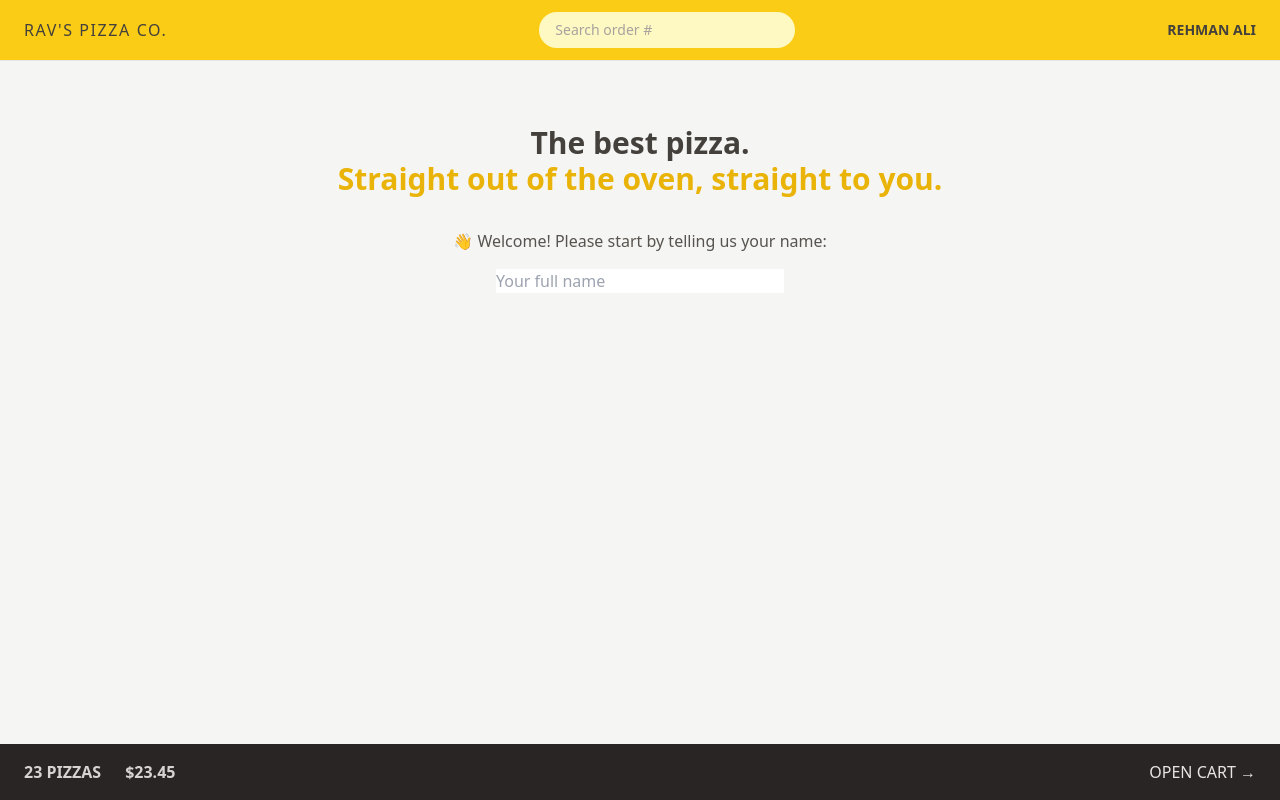
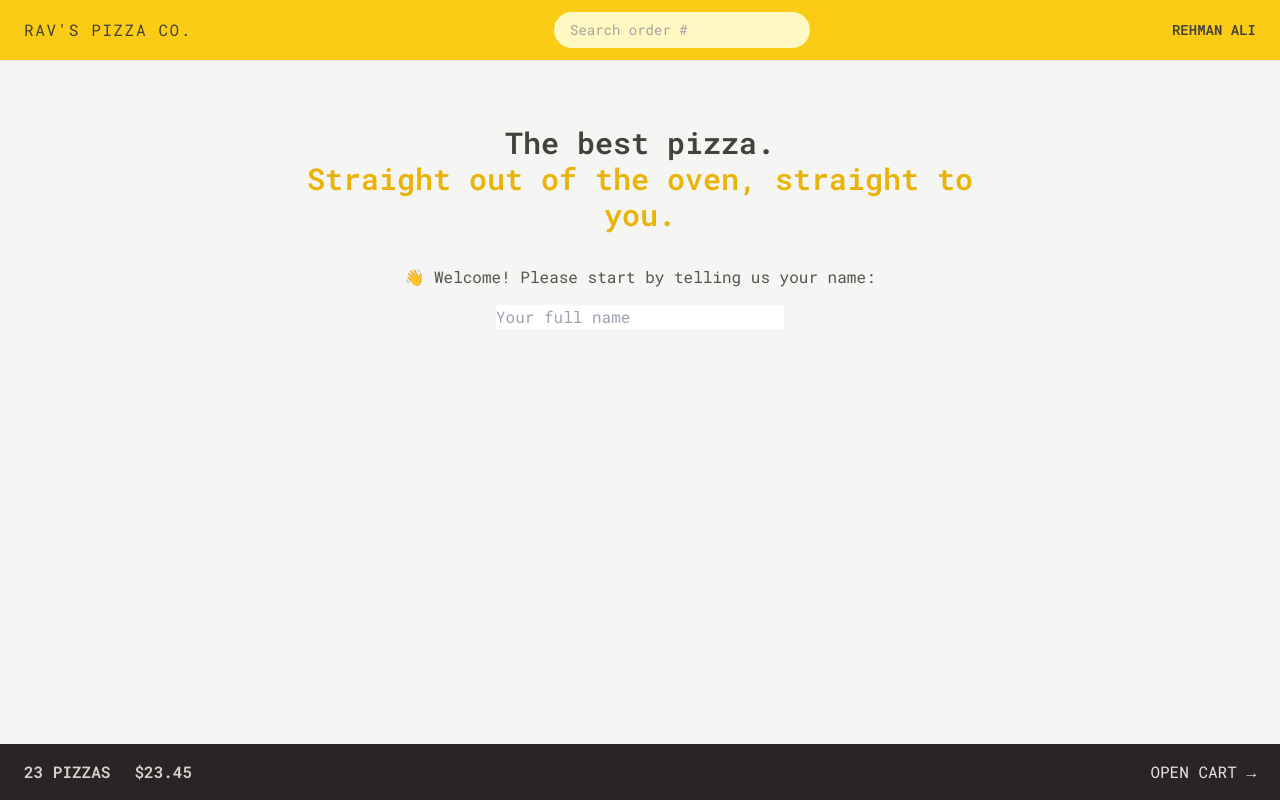
Before and after one commit to RehmanAli10/Rav-s-Pizza, a React (Vite) app: page / in a window 1280 px wide. Built offline with nearby package versions, Linux system fonts and the light colour scheme.

Commit message:
configured tailwind css

```diff
--- a/tailwind.config.js
+++ b/tailwind.config.js
@@ -1,8 +1,16 @@
 /** @type {import('tailwindcss').Config} */
+// eslint-disable-next-line
 export default {
   content: ["./index.html", "./src/**/*.{js,ts,jsx,tsx}"],
   theme: {
-    extend: {},
+    fontFamily: {
+      sans: "Roboto Mono, monospace",
+    },
+    extend: {
+      height: {
+        screen: "100dvh",
+      },
+    },
   },
   plugins: [],
 };
```
